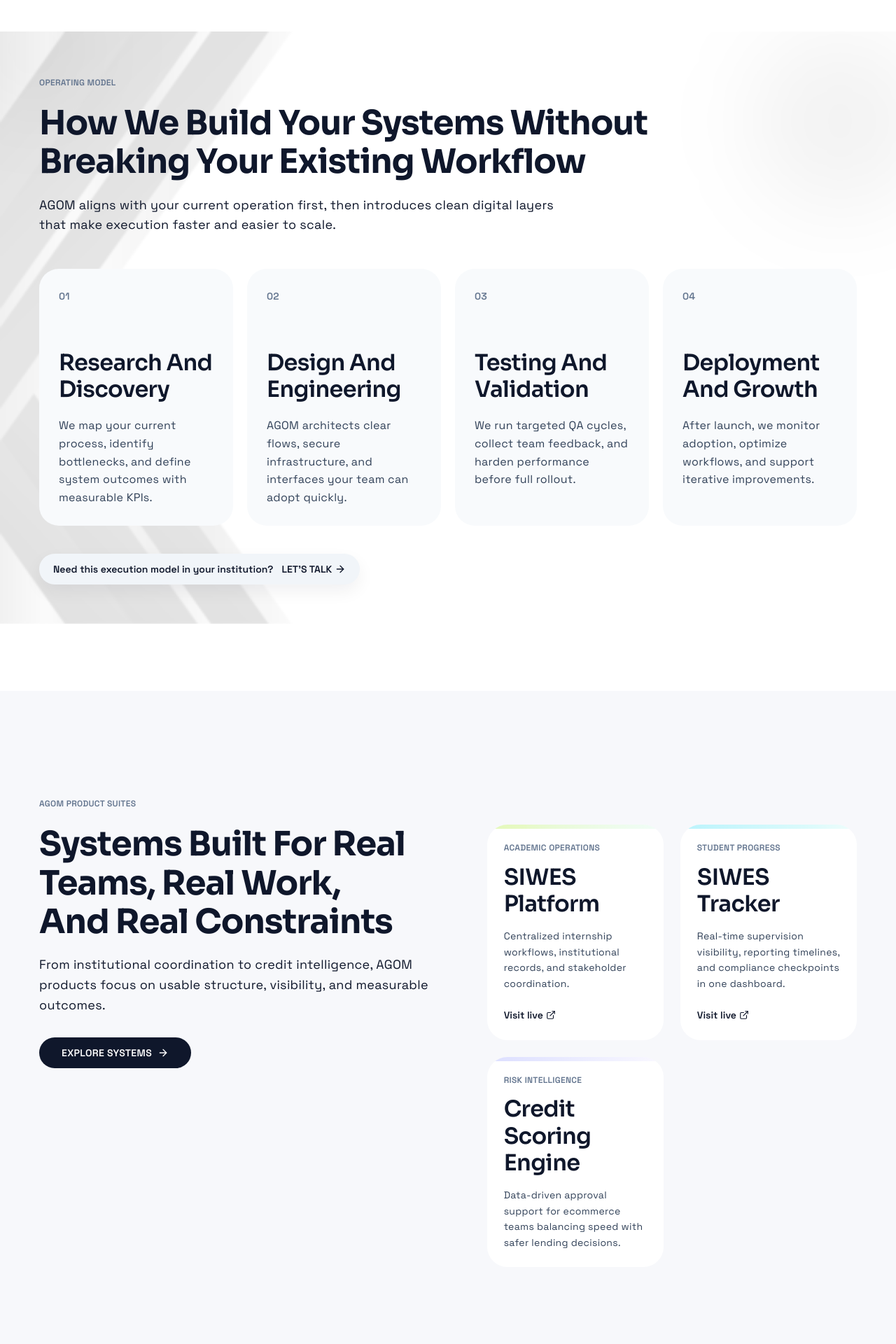
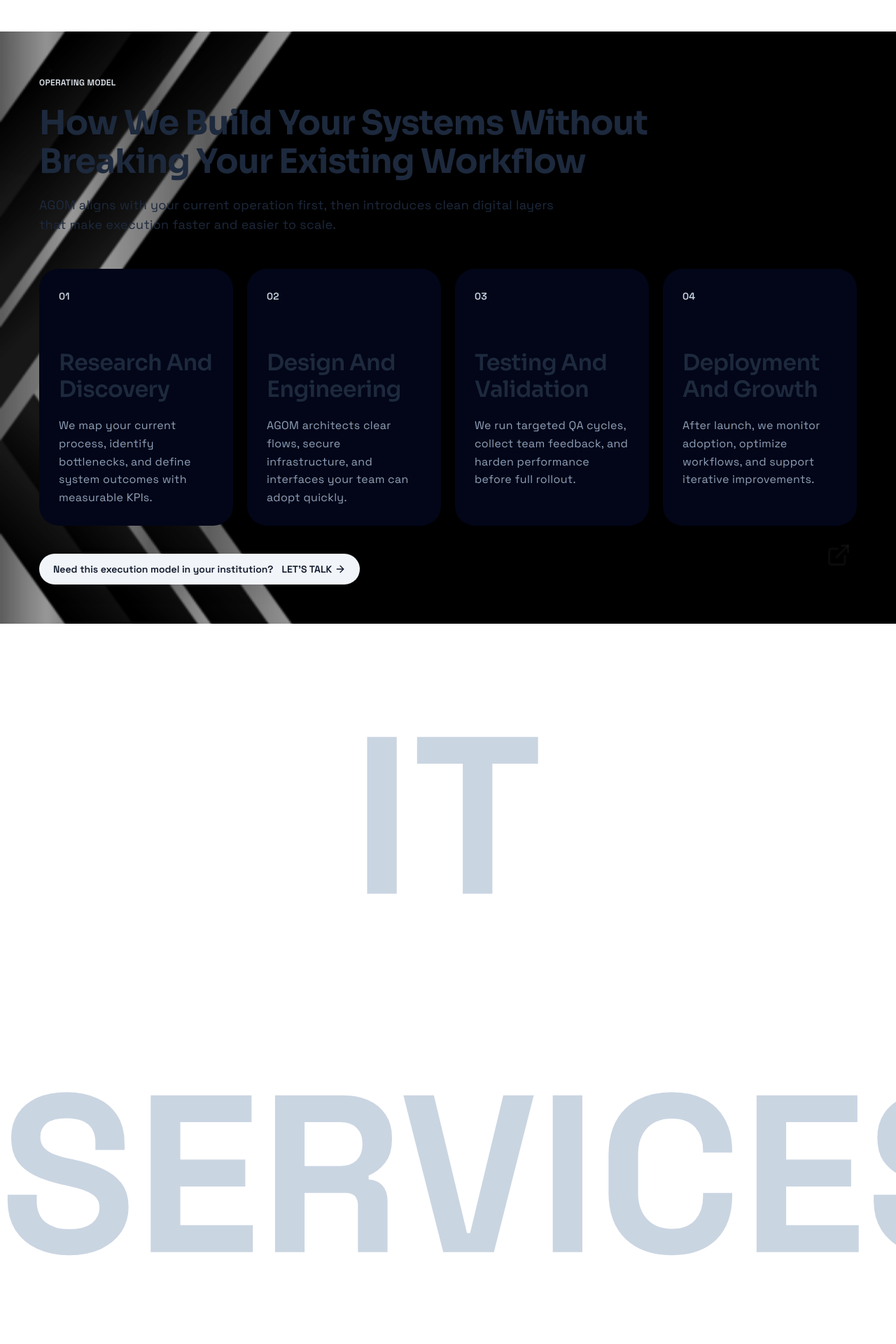
Before and after one commit to Godswill-bot/Tech-Organisation-AGORM-, a Next.js app: page / in a window 1280 px wide. Shown: the part 2260-4180 px from the top of the page at 70% size. Built offline with nearby package versions, Linux system fonts and the light colour scheme.

Commit message:
fix: clean up systems context section edits

```diff
--- a/src/components/site/systems-context-sections.tsx
+++ b/src/components/site/systems-context-sections.tsx
@@ -1,21 +1,91 @@
 import Image from "next/image";
 import { ArrowRight, ExternalLink } from "lucide-react";
+import { motion, useInView } from "framer-motion";
+import { useRef, type ReactNode } from "react";
 import { SectionReveal } from "@/components/site/section-reveal";
 import { insightUpdates, productSuites, workflowSteps } from "@/data/site-content";
 import BlackSideImage from "../../../black side.png";
 
+function FloatingIcon({
+  children,
+  className = "",
+  duration = 6,
+  delay = 0,
+}: {
+  children: ReactNode;
+  className?: string;
+  duration?: number;
+  delay?: number;
+}) {
+  return (
+    <motion.div
+      className={`pointer-events-none absolute opacity-20 ${className}`}
+      animate={{
+        y: [0, -20, 0],
+        x: [0, 10, 0],
+        rotate: [0, 5, -5, 0],
+      }}
+      transition={{
+        duration,
+        repeat: Infinity,
+        ease: "easeInOut",
+        delay,
+      }}
+    >
+      {children}
+    </motion.div>
+  );
+}
+
+function FloatingBackground({ variant = "dark" }: { variant?: "dark" | "light" }) {
+  const iconColor = variant === "dark" ? "text-white/20" : "text-slate-400/20";
+  const glowColor = variant === "dark" ? "bg-black/20" : "bg-slate-300/20";
+
+  return (
+    <>
+      <FloatingIcon className="left-10 top-10">
+        <ArrowRight className={iconColor} size={40} />
+      </FloatingIcon>
+
+      <FloatingIcon className="bottom-20 right-16" delay={1}>
+        <ExternalLink className={iconColor} size={36} />
+      </FloatingIcon>
+
+      <div className={`pointer-events-none absolute right-1/3 top-20 h-40 w-40 rounded-full ${glowColor} blur-3xl animate-pulse`} />
+    </>
+  );
+}
+
+function BackgroundFade({ children }: { children: ReactNode }) {
+  const ref = useRef<HTMLDivElement | null>(null);
+  const inView = useInView(ref, { once: true, margin: "-20% 0px -10% 0px" });
+
+  return (
+    <motion.div
+      ref={ref}
+      className="pointer-events-none absolute inset-0"
+      initial={{ opacity: 0 }}
+      animate={inView ? { opacity: 1 } : {}}
+      transition={{ duration: 0.9, ease: [0.22, 1, 0.36, 1] }}
+    >
+      {children}
+    </motion.div>
+  );
+}
+
 export function SystemsContextSections() {
   return (
     <>
-      <section id="workflow" className="w-full bg-white px-0 py-20 text-slate-900 sm:py-24">
-        <div className="relative w-full overflow-hidden bg-white px-5 pb-12 pt-14 sm:px-8 sm:pb-14 lg:px-14 lg:pt-16">
-            <div className="pointer-events-none absolute inset-0">
-              <Image src={BlackSideImage} alt="" fill aria-hidden className="object-cover object-center opacity-28 mix-blend-multiply" sizes="100vw" />
-              <div className="absolute inset-0 bg-white/58" />
-            </div>
+      <section id="workflow" className="relative w-full bg-white px-0 py-20 text-slate-800 sm:py-24">
+        <div className="relative w-full overflow-hidden bg-black px-5 pb-12 pt-14 sm:px-8 sm:pb-14 lg:px-14 lg:pt-16">
+            <FloatingBackground variant="dark" />
+            <BackgroundFade>
+              <Image src={BlackSideImage} alt="" fill aria-hidden sizes="100vw" className="object-cover object-center opacity-70" />
+              <div className="absolute inset-0" />
+            </BackgroundFade>
             <div className="pointer-events-none absolute -left-10 -top-16 h-44 w-44 rounded-full bg-black/5 blur-3xl" />
             <div className="pointer-events-none absolute -right-12 top-0 h-64 w-64 rounded-full bg-black/5 blur-3xl" />
-            <p className="relative text-xs font-semibold uppercase tracking-[0.3em] text-slate-500">Operating Model</p>
+            <p className="relative text-xs font-semibold uppercase tracking-[0.3em] text-slate-200">Operating Model</p>
             <div className="relative mt-5 max-w-4xl">
               <h2 className="text-hover-ink text-balance text-4xl font-semibold leading-tight text-slate-900 sm:text-5xl">
                 How We Build Your Systems Without Breaking Your Existing Workflow
@@ -28,10 +98,10 @@
             <div className="relative mt-12 grid gap-5 md:grid-cols-2 xl:grid-cols-4">
               {workflowSteps.map((step, index) => (
                 <SectionReveal key={step.id} delay={index * 0.06}>
-                  <article className="h-full rounded-[1.75rem] bg-slate-50 p-7 transition-all duration-300 hover:-translate-y-1 hover:bg-white hover:shadow-[0_18px_40px_rgba(15,23,42,0.08)]">
-                    <p className="text-sm font-semibold uppercase tracking-[0.28em] text-slate-500">{step.id}</p>
+                  <article className="group h-full rounded-[1.75rem] bg-slate-950 p-7 transition-all duration-300 hover:-translate-y-1 hover:bg-white hover:shadow-[0_18px_40px_rgba(15,23,42,0.08)]">
+                    <p className="text-sm font-semibold uppercase tracking-[0.28em] text-slate-300">{step.id}</p>
                     <h3 className="text-hover-ink mt-16 text-3xl font-semibold leading-tight text-slate-900">{step.title}</h3>
-                    <p className="mt-5 text-base leading-7 text-slate-700">{step.description}</p>
+                    <p className="mt-5 text-base leading-7 text-slate-400">{step.description}</p>
                   </article>
                 </SectionReveal>
               ))}
@@ -44,20 +114,90 @@
               </a>
             </div>
         </div>
+
+      <div className="relative text-xs tracking-[0.3em] text-slate-300 overflow-hidden">
+
+  <motion.p
+    initial={{ opacity: 0, scale: 0.85, y: 120, filter: "blur(12px)" }}
+
+    whileInView={{
+      opacity: 1,
+      scale: 1,
+      y: 0,
+      filter: "blur(0px)"
+    }}
+
+    animate={{
+      y: [0, -10, 0], // floating effect after entrance
+    }}
+
+    viewport={{ once: true, amount: 0.6 }}
+
+    transition={{
+      // entrance
+      duration: 1.2,
+      ease: [0.16, 1, 0.3, 1],
+
+      // floating loop
+      y: {
+        duration: 4,
+        repeat: Infinity,
+        ease: "easeInOut",
+      },
+    }}
+
+    className="text-center font-bold tracking-tight
+               text-[4rem] sm:text-[6rem] md:text-[8rem] lg:text-[20rem]"
+  >
+    IT SERVICES
+  </motion.p>
+</div>
+
       </section>
 
-      <section id="product-suites" className="w-full bg-[#f7f8fb] px-0 py-20 text-slate-900 sm:py-24">
-        <div className="relative w-full bg-[#f7f8fb] px-5 pb-14 pt-14 sm:px-8 lg:px-14">
-            <p className="text-xs font-semibold uppercase tracking-[0.3em] text-slate-500">AGOM Product Suites</p>
+      <section id="product-suites" className="relative w-full bg-black px-0 py-20 text-slate-100 sm:py-24">
+        <FloatingBackground variant="dark" />
+      <motion.p
+  initial={{ opacity: 0, scale: 0.8, y: 120, filter: "blur(12px)" }}
+  whileInView={{ opacity: 1, scale: 1, y: 0, filter: "blur(0px)" }}
+  viewport={{ once: true, amount: 0.6 }}
+  transition={{
+    duration: 1.2,
+    ease: [0.16, 1, 0.3, 1], // smoother, premium feel
+  }}
+  className="text-center font-extrabold tracking-tight
+             text-[4rem] sm:text-[6rem] md:text-[8rem] lg:text-[20rem]"
+  style={{
+    textShadow: `
+      0 8px 30px rgba(0,0,0,0.25),
+      0 0 40px rgba(255,255,255,0.18),
+      0 0 80px rgba(255,255,255,0.08)
+    `,
+  }}
+>
+  AGOM
+</motion.p>
+        <div className="relative w-full bg-black px-5 pb-14 pt-14 sm:px-8 lg:px-14">
+          <motion.div
+  initial={{ opacity: 0 }}
+  whileInView={{ opacity: 0.05 }}
+  transition={{ duration: 1.5 }}
+  className="pointer-events-none absolute inset-0 flex items-center justify-center"
+>
+  <h1 className="text-[10rem] md:text-[16rem] font-extrabold text-shadow-white tracking-tight">
+    AGOM
+  </h1>
+</motion.div>
+            <p className="text-xs font-semibold uppercase tracking-[0.3em] text-white">AGOM Product Suites</p>
             <div className="mt-5 grid gap-8 lg:grid-cols-[1.15fr_1fr] lg:items-start">
               <div>
-                <h2 className="text-hover-ink text-balance text-4xl font-semibold leading-tight text-slate-900 sm:text-5xl">
+                <h2 className="text-hover-ink text-balance text-4xl font-semibold leading-tight text-white sm:text-5xl">
                   Systems Built For Real Teams, Real Work, And Real Constraints
                 </h2>
-                <p className="text-hover-soft mt-5 max-w-2xl text-lg leading-8 text-slate-700">
+                <p className="text-hover-soft mt-5 max-w-2xl text-lg leading-8 text-white">
                   From institutional coordination to credit intelligence, AGOM products focus on usable structure, visibility, and measurable outcomes.
                 </p>
-                <a href="#projects" className="mt-8 inline-flex items-center gap-2 rounded-full bg-slate-900 px-8 py-3 text-sm font-semibold uppercase tracking-wide text-white transition-all duration-300 hover:translate-x-1 hover:bg-black">
+                <a href="#projects" className="mt-8 inline-flex items-center gap-2 rounded-full border-2 border-white bg-white px-8 py-3 text-sm font-semibold uppercase tracking-wide text-slate-950 transition-all duration-300 hover:translate-x-1 hover:bg-slate-50">
                   Explore Systems <ArrowRight size={16} />
                 </a>
               </div>
@@ -65,18 +205,18 @@
               <div className="grid gap-5 sm:grid-cols-2 sm:gap-6">
                 {productSuites.map((suite, index) => (
                   <SectionReveal key={suite.id} delay={index * 0.08}>
-                    <article className="group relative h-full overflow-hidden rounded-[1.8rem] bg-white p-6 transition-all duration-300 hover:-translate-y-1 hover:shadow-[0_20px_50px_rgba(2,6,23,0.12)] sm:min-h-[250px]">
-                      <div className={`pointer-events-none absolute inset-x-0 top-0 h-1.5 bg-gradient-to-r opacity-90 ${suite.accent}`} />
+                    <article className="group relative h-full overflow-hidden rounded-[1.8rem] bg-black p-6 transition-all duration-300 hover:-translate-y-1 hover:shadow-[0_20px_50px_rgba(2,6,23,0.12)] sm:min-h-62.5">
+                      <div className={`pointer-events-none absolute inset-x-0 top-0 h-1.5 bg-linear-to-r opacity-90 ${suite.accent}`} />
                       <div className="relative">
-                        <p className="text-xs font-semibold uppercase tracking-[0.22em] text-slate-500">{suite.focus}</p>
-                        <h3 className="text-hover-ink mt-3 text-4xl font-semibold leading-tight text-slate-900">{suite.name}</h3>
-                        <p className="mt-4 text-sm leading-7 text-slate-700">{suite.summary}</p>
+                        <p className="text-xs font-semibold uppercase tracking-[0.22em] text-white">{suite.focus}</p>
+                        <h3 className="text-hover-ink mt-3 text-4xl font-semibold leading-tight text-white">{suite.name}</h3>
+                        <p className="mt-4 text-sm leading-7 text-white">{suite.summary}</p>
                         {suite.href ? (
                           <a
                             href={suite.href}
                             target="_blank"
                             rel="noopener noreferrer"
-                            className="mt-6 inline-flex items-center gap-1 text-sm font-semibold text-slate-900 transition-colors hover:text-slate-700"
+                            className="mt-6 inline-flex items-center gap-1 text-sm font-semibold text-white/80 transition-colors hover:text-white"
                           >
                             Visit live <ExternalLink size={14} />
                           </a>
@@ -90,7 +230,8 @@
         </div>
       </section>
 
-      <section id="insights" className="w-full bg-white px-0 pb-20 text-slate-900 sm:pb-24">
+      <section id="insights" className="relative w-full bg-white px-0 pb-20 text-slate-900 sm:pb-24">
+
         <div className="relative w-full bg-white px-5 pb-12 pt-14 sm:px-8 lg:px-14">
             <p className="text-xs font-semibold uppercase tracking-[0.3em] text-slate-500">AGOM Insights</p>
             <div className="mt-5 grid gap-8 lg:grid-cols-[1fr_1.25fr]">
```
